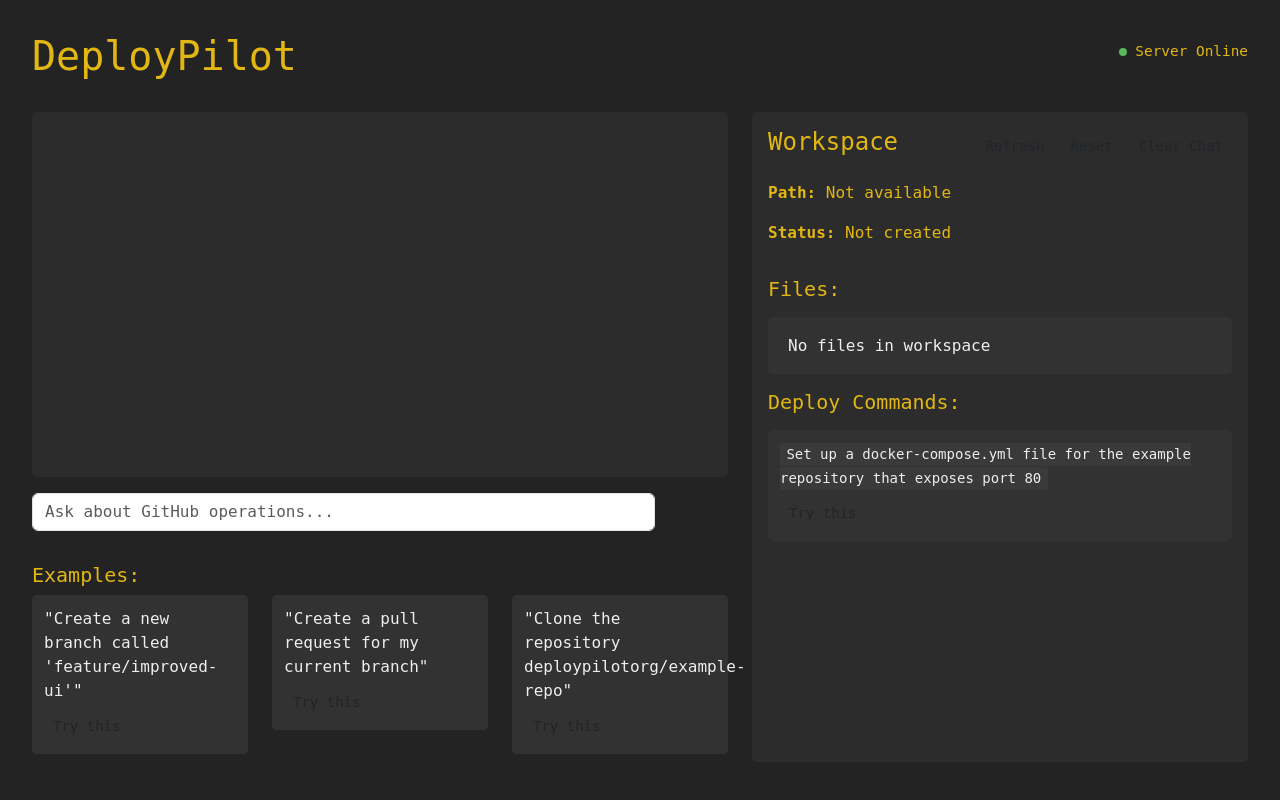
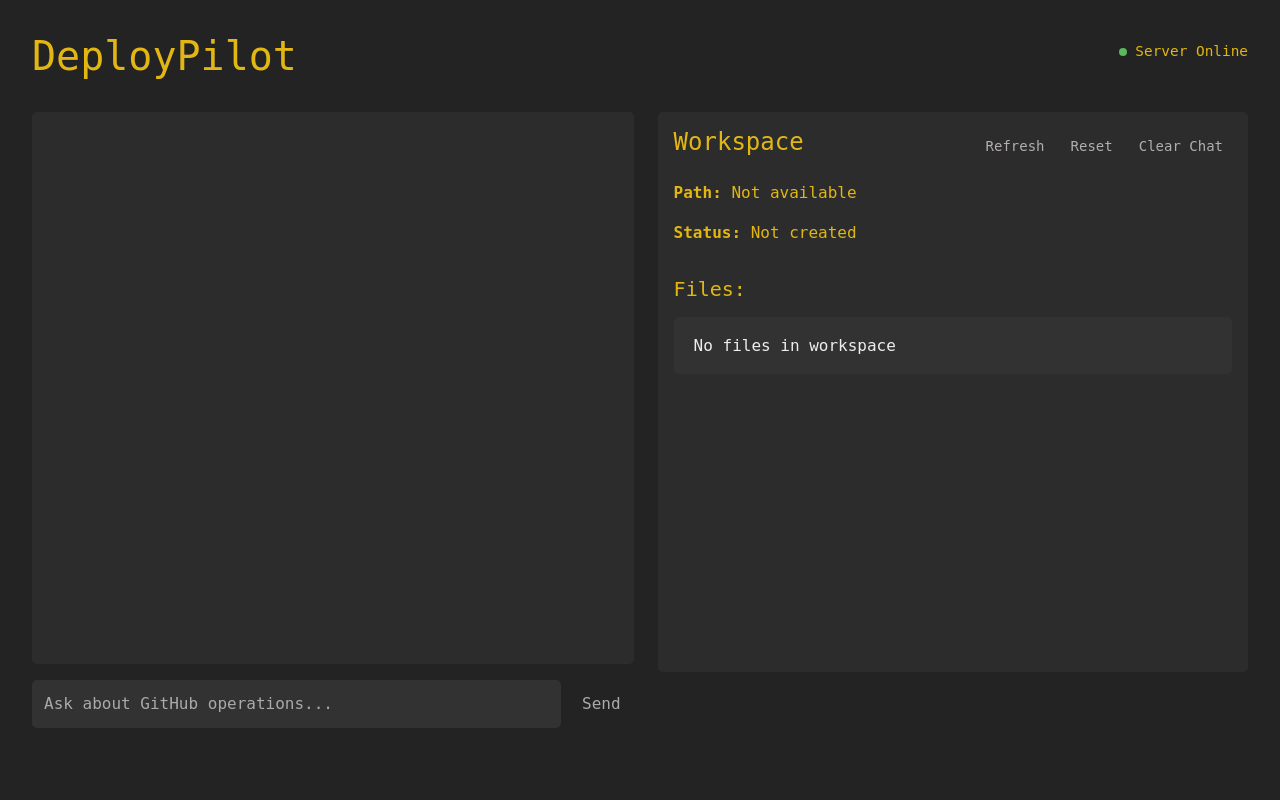
Before and after one commit to deploypilotorg/mcp-client, a Flask app: page / in a window 1280 px wide. Run offline with Flask 3, Linux system fonts and the light colour scheme; data that the repository does not hold is empty.

Commit message:
much better looking interface

```diff
--- a/templates/index.html
+++ b/templates/index.html
@@ -11,6 +11,26 @@
             background-color: #232323;
             color: #e2b714;
             font-family: 'Roboto Mono', monospace;
+        }
+
+        .userquery {
+            background-color: #323232;
+            border: none;
+            padding: 0.75rem;
+            border-radius: 5px;
+            min-width: 40vw;
+            color: white; /* Text color */
+        }
+
+        .userquery::placeholder {
+            color: #aaaaaa; /* Gray placeholder */
+            opacity: 1; /* Prevent Firefox from reducing opacity */
+        }
+
+        .userquery:focus {
+            outline: none; /* Optional: remove default blue outline */
+            background-color: #323232; /* Prevent color inversion */
+            color: white;
         }
 
         .container-fluid {
@@ -27,6 +47,8 @@
             flex: 3;
             display: flex;
             flex-direction: column;
+            max-width: 47vw;
+            max-height: 79vh;
         }
 
         .workspace-container {
@@ -36,6 +58,8 @@
             background-color: #2c2c2c;
             border-radius: 5px;
             padding: 1rem;
+            width: 47vw;
+            max-height: 70vh;
         }
 
         .chat-history {
@@ -73,7 +97,7 @@
 
         input, button {
             background-color: #323232;
-            color: #eeeeee;
+            color: rgb(178, 174, 174);
             border: none;
             padding: 0.75rem;
             border-radius: 5px;
@@ -151,7 +175,7 @@
             border-radius: 5px;
             padding: 0.75rem;
             margin-top: 0.5rem;
-            max-height: 250px;
+            max-height: 80%;
             overflow-y: auto;
             font-family: 'Roboto Mono', monospace;
         }
@@ -257,6 +281,12 @@
         .btn-sm {
             padding: 0.25rem 0.5rem;
             font-size: 0.875rem;
+            color:rgb(178, 174, 174);
+        }
+
+        .sendbutton {
+            color:rgb(171, 171, 171);
+            font-wrgb(164, 164, 164)old;
         }
 
         @import url('https://fonts.googleapis.com/css2?family=Roboto+Mono:wght@400;500;700&display=swap');
@@ -283,33 +313,9 @@
                 </div>
 
                 <form id="chat-form" class="chat-form">
-                    <input type="text" id="user-query" class="form-control me-2" placeholder="Ask about GitHub operations..." required>
-                    <button type="submit" class="btn">Send</button>
+                    <input type="text" id="user-query" class="form-control userquery me-2" placeholder="Ask about GitHub operations..." required>
+                    <button type="submit" class="btn sendbutton">Send</button>
                 </form>
-
-                <div class="examples-container">
-                    <h5>Examples:</h5>
-                    <div class="row">
-                        <div class="col-md-4">
-                            <div class="example-card">
-                                <p>"Create a new branch called 'feature/improved-ui'"</p>
-                                <button class="btn btn-sm example-query">Try this</button>
-                            </div>
-                        </div>
-                        <div class="col-md-4">
-                            <div class="example-card">
-                                <p>"Create a pull request for my current branch"</p>
-                                <button class="btn btn-sm example-query">Try this</button>
-                            </div>
-                        </div>
-                        <div class="col-md-4">
-                            <div class="example-card">
-                                <p>"Clone the repository deploypilotorg/example-repo"</p>
-                                <button class="btn btn-sm example-query">Try this</button>
-                            </div>
-                        </div>
-                    </div>
-                </div>
             </div>
 
             <div class="workspace-container">
@@ -336,12 +342,6 @@
                             <span>No files in workspace</span>
                         </div>
                     {% endif %}
-                </div>
-
-                <h5 class="mt-3">Deploy Commands:</h5>
-                <div class="example-card mt-2">
-                    <p><code>Set up a docker-compose.yml file for the example repository that exposes port 80</code></p>
-                    <button class="btn btn-sm workspace-query">Try this</button>
                 </div>
             </div>
         </div>
```
